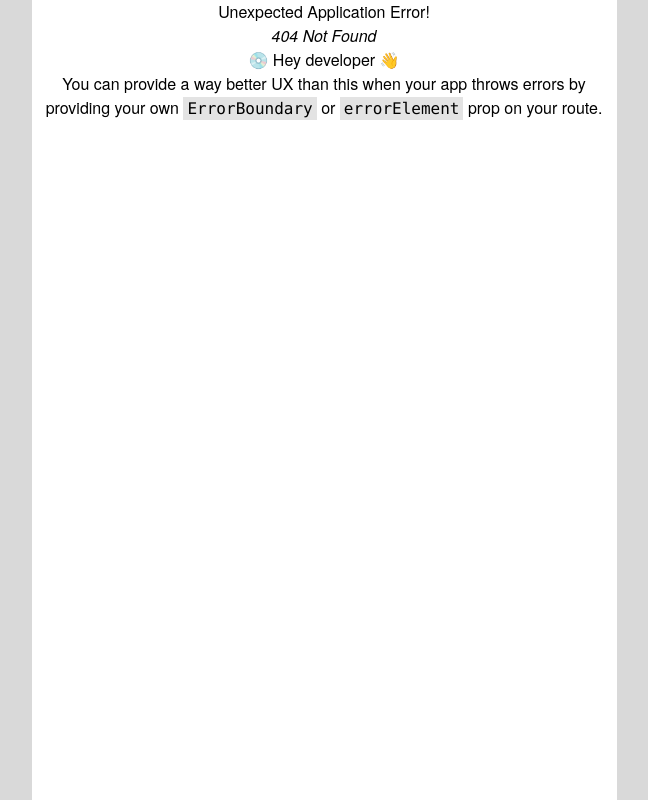
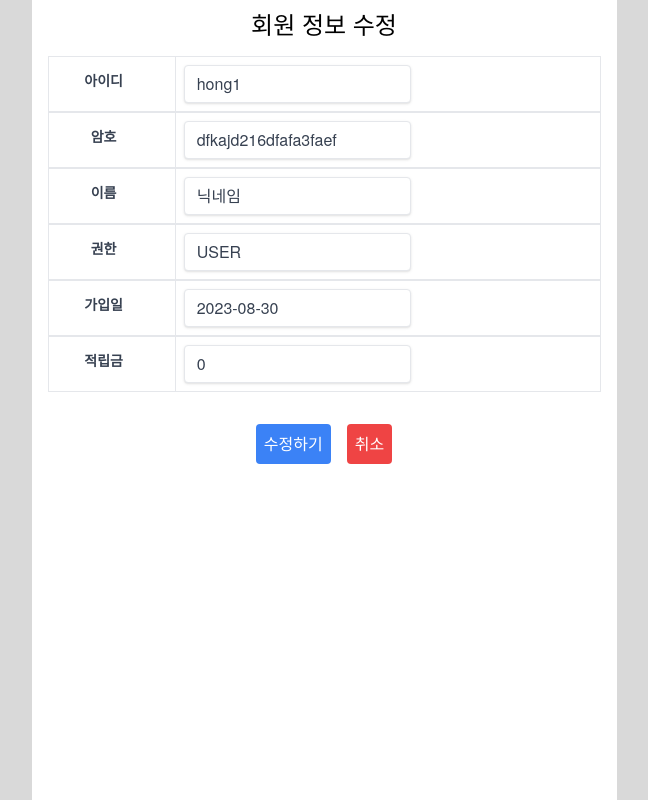
Before and after one commit to Digital-Hana-Starbucks/Starbucks_frontend, a React (Vite) app: page /adminUserEdit/1 in a window 1280 px wide. Before the commit this address had no page. Shown: the whole page, without its empty margins (316-964 px from the left). Built offline with nearby package versions, Linux system fonts and the light colour scheme.

Commit message:
Feat: 사용자 수정 ui(#12)

```diff
--- a/src/main.tsx
+++ b/src/main.tsx
@@ -11,6 +11,7 @@ import Signup from "./pages/Signup";
 import AdminMenuList from "./pages/AdminMunuList";
 import AdminMenuEdit from "./pages/AdminMenuEdit";
 import AdminUserList from "./pages/AdminUserList";
+import AdminUserEdit from "./pages/AdminUserEdit";
 
 const router = createBrowserRouter([
   {
@@ -25,6 +26,7 @@ const router = createBrowserRouter([
       { path: "adminMenuList", element: <AdminMenuList /> },
       { path: "adminMenuEdit/:idx", element: <AdminMenuEdit /> },
       { path: "adminUserList", element: <AdminUserList /> },
+      { path: "adminUserEdit/:idx", element: <AdminUserEdit /> },
     ],
   },
 ]);
--- /dev/null
+++ b/src/pages/AdminUserEdit.tsx
@@ -0,0 +1,42 @@
+import React from "react";
+import { useNavigate, useParams } from "react-router-dom";
+import EditForm from "../components/organisms/EditForm";
+import UserType from "../types/user";
+
+const AdminUserEdit: React.FC = () => {
+  const navigate = useNavigate();
+  const { index } = useParams<{ index: string }>();
+
+  const userToEdit = {
+    userIdx: 1,
+    userId: "hong1",
+    userPw: "dfkajd216dfafa3faef",
+    userNickname: "닉네임",
+    userRole: "USER",
+    userPoint: 0,
+    userJoinDate: "2023-08-30",
+  };
+
+  const handleSave = (updatedUser: UserType) => {
+    navigate(`/AdminUserList`);
+    // TODO: 수정 api연결
+  };
+
+  const labels = [
+    { key: "userId", label: "아이디", editable: true },
+    { key: "userPw", label: "암호", editable: true },
+    { key: "userNickname", label: "이름", editable: true },
+    { key: "userRole", label: "권한", editable: true },
+    { key: "userJoinDate", label: "가입일", editable: true },
+    { key: "userPoint", label: "적립금", editable: true },
+  ];
+
+  return (
+    <div>
+      <h1 className="text-2xl m-2">회원 정보 수정</h1>
+      <EditForm data={userToEdit} onSave={handleSave} labels={labels} />
+    </div>
+  );
+};
+
+export default AdminUserEdit;
```
